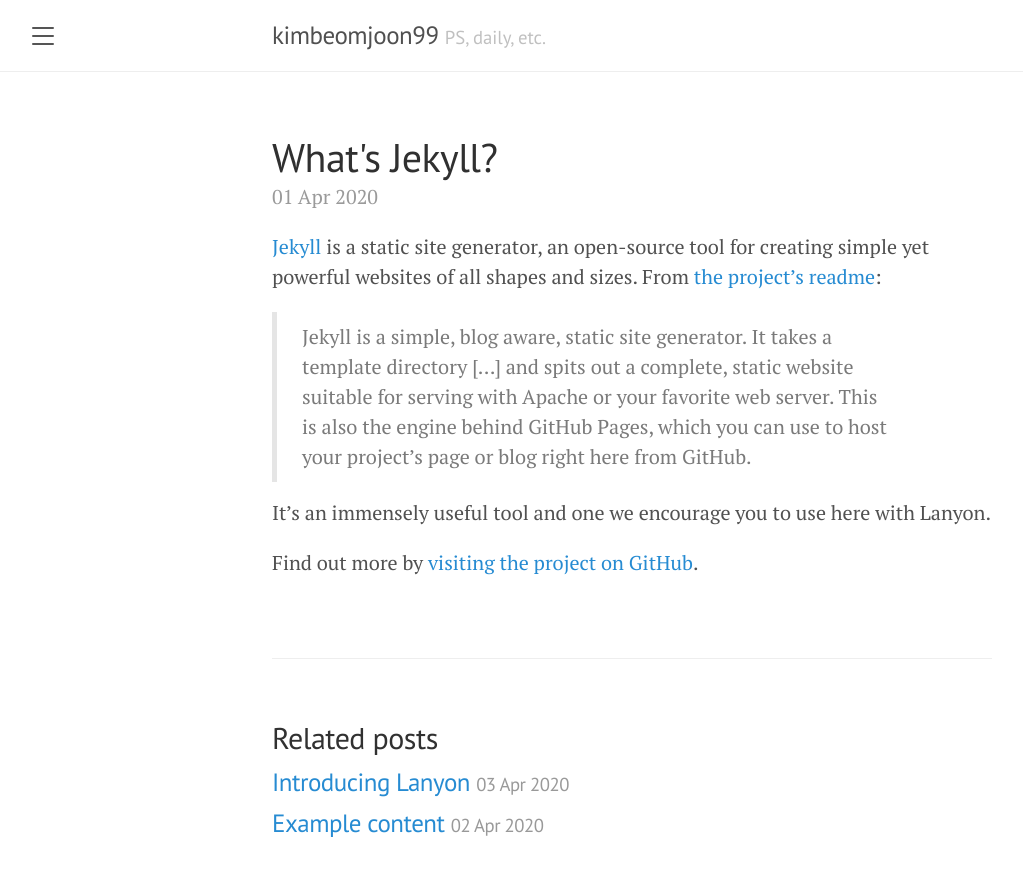
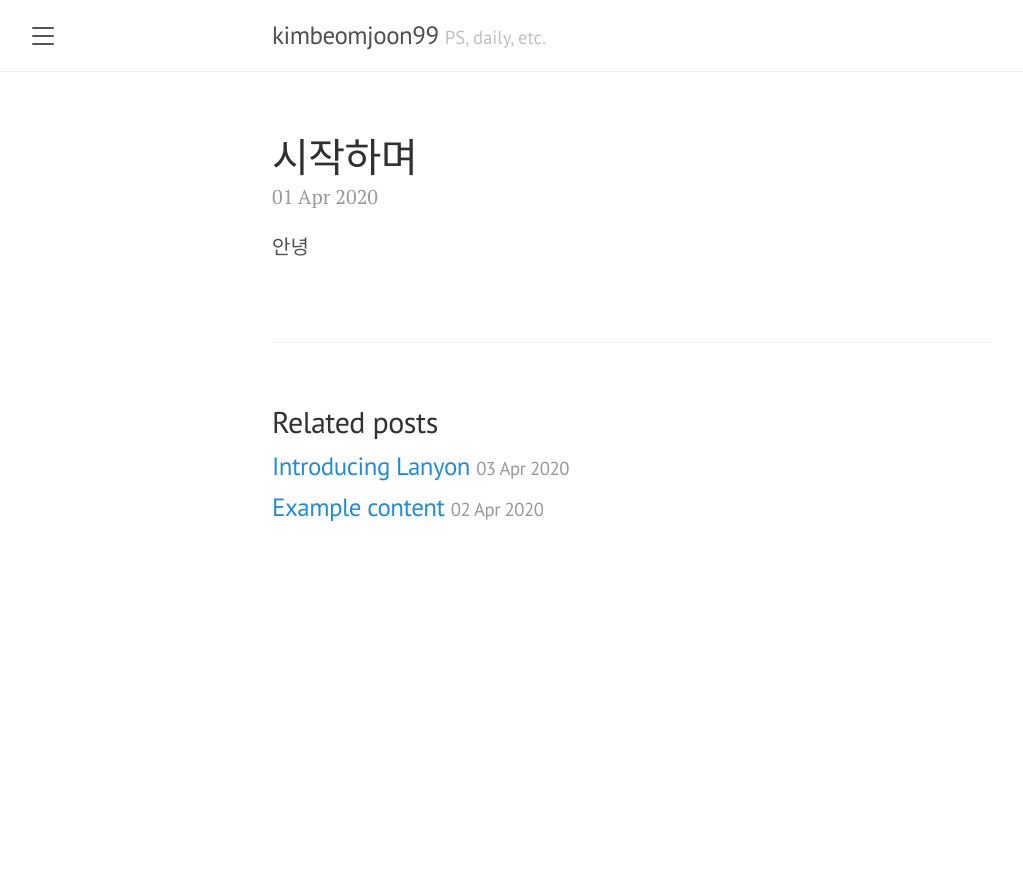
Before and after one commit to kimbeomjoon99/kimbeomjoon99.github.io, a Jekyll site: the page built from _posts/2020-04-01-whats-jekyll.md, in a window 1280 px wide. Shown: the top 876 px of the page, without its empty margins (8-1031 px from the left). Built offline with Jekyll 4.4.1, drawn with Linux system fonts in a browser that asks for light colours.

Commit message:
post_demo

```diff
--- a/_posts/2020-04-01-whats-jekyll.md
+++ b/_posts/2020-04-01-whats-jekyll.md
@@ -1,12 +1,6 @@
 ---
 layout: post
-title: What's Jekyll?
+title: 시작하며
 ---
 
-[Jekyll](https://jekyllrb.com) is a static site generator, an open-source tool for creating simple yet powerful websites of all shapes and sizes. From [the project's readme](https://github.com/mojombo/jekyll/blob/master/README.markdown):
-
-  > Jekyll is a simple, blog aware, static site generator. It takes a template directory [...] and spits out a complete, static website suitable for serving with Apache or your favorite web server. This is also the engine behind GitHub Pages, which you can use to host your project’s page or blog right here from GitHub.
-
-It's an immensely useful tool and one we encourage you to use here with Lanyon.
-
-Find out more by [visiting the project on GitHub](https://github.com/mojombo/jekyll).
+안녕
```
